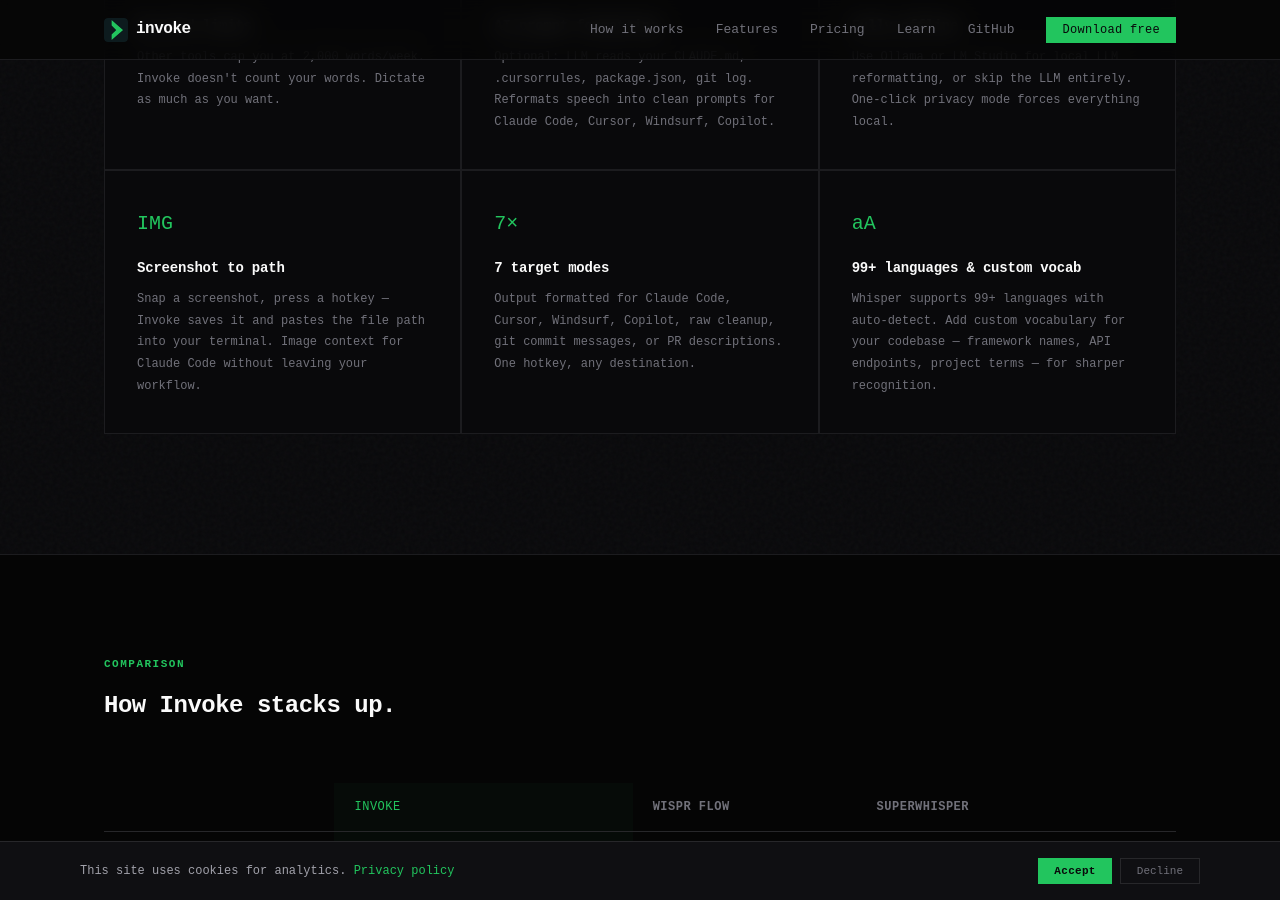
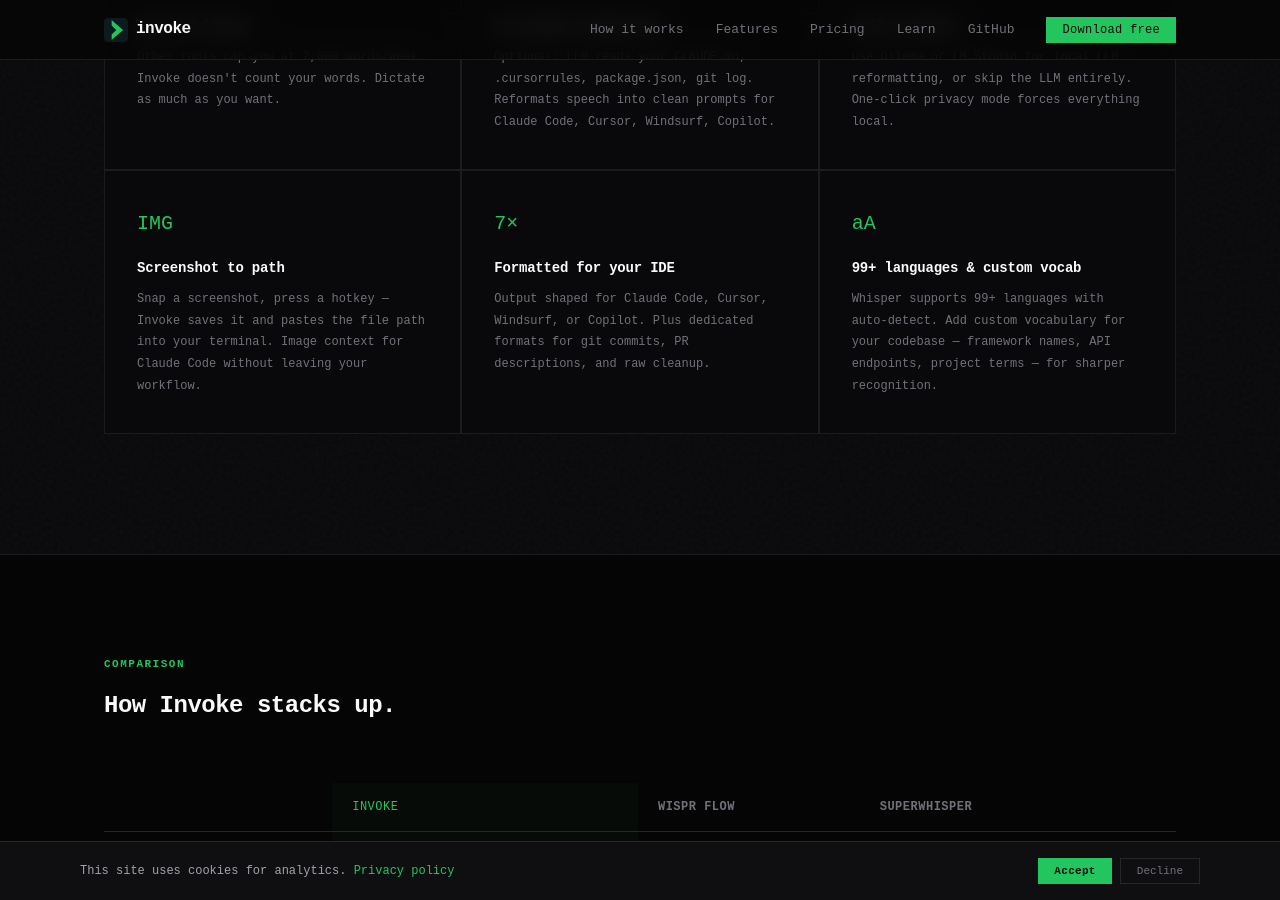
Before and after one commit to zmroth/getinvoke.dev, a Jekyll site: the page built from index.html, in a window 1280 px wide and 900 px high, scrolled down 2782 px. Built offline with Jekyll 4.4.1, drawn with Linux system fonts in a browser that asks for light colours; some of the changed text lies outside the part shown.

Commit message:
Rename 'target modes' to 'IDE formats' for clarity
- Feature card: "7 target modes" → "Formatted for your IDE"
- Comparison table: "Target modes" → "IDE formats"
- Pricing list: names the IDEs instead of saying "7 target modes"
- FAQ: "target modes for" → "output formatted for"

Co-Authored-By: Claude Opus 4.6 (1M context) <noreply@anthropic.com>

```diff
--- a/index.html
+++ b/index.html
@@ -66,7 +66,7 @@ layout: null
     {
       "@type": "Question",
       "name": "How is this different from just running Whisper myself?",
-      "acceptedAnswer": { "@type": "Answer", "text": "Running Whisper gives you a transcript. Invoke wraps that in a workflow — push-to-talk hotkey, auto-paste at your cursor, LLM reformatting that reads your project context, target modes for Claude Code / Cursor / Windsurf / Copilot, custom vocabulary, and dictation history. Whisper is the engine; Invoke is the car." }
+      "acceptedAnswer": { "@type": "Answer", "text": "Running Whisper gives you a transcript. Invoke wraps that in a workflow — push-to-talk hotkey, auto-paste at your cursor, LLM reformatting that reads your project context, output formatted for Claude Code / Cursor / Windsurf / Copilot, custom vocabulary, and dictation history. Whisper is the engine; Invoke is the car." }
     },
     {
       "@type": "Question",
@@ -1244,8 +1244,8 @@ footer .container {
       </div>
       <div class="feature reveal">
         <i class="feature-icon">7&times;</i>
-        <h3>7 target modes</h3>
-        <p>Output formatted for Claude Code, Cursor, Windsurf, Copilot, raw cleanup, git commit messages, or PR descriptions. One hotkey, any destination.</p>
+        <h3>Formatted for your IDE</h3>
+        <p>Output shaped for Claude Code, Cursor, Windsurf, or Copilot. Plus dedicated formats for git commits, PR descriptions, and raw cleanup.</p>
       </div>
       <div class="feature reveal">
         <i class="feature-icon">aA</i>
@@ -1322,8 +1322,8 @@ footer .container {
             <td><span class="x-mark">no</span></td>
           </tr>
           <tr>
-            <td>Target modes</td>
-            <td class="invoke-col">7 modes</td>
+            <td>IDE formats</td>
+            <td class="invoke-col">7 (Claude, Cursor, etc.)</td>
             <td>IDE extensions</td>
             <td><span class="x-mark">&mdash;</span></td>
           </tr>
@@ -1371,7 +1371,7 @@ footer .container {
           <li>Unlimited words, forever</li>
           <li>100% local &amp; private</li>
           <li>AI prompt reformatting (cloud + local)</li>
-          <li>7 target modes (Claude Code, Cursor, Windsurf, Copilot, Raw, Commit, PR)</li>
+          <li>Formatted for Claude Code, Cursor, Windsurf, Copilot + 3 more</li>
           <li>Context engine (CLAUDE.md, git log, etc.)</li>
           <li>Custom vocabulary</li>
           <li>Dictation history + search</li>
@@ -1429,7 +1429,7 @@ footer .container {
       </details>
       <details class="faq-item reveal">
         <summary>How is this different from just running Whisper myself?</summary>
-        <div class="faq-answer">Running Whisper gives you a transcript. Invoke wraps that in a workflow &mdash; push-to-talk hotkey, auto-paste at your cursor, LLM reformatting that reads your project context, target modes for Claude Code / Cursor / Windsurf / Copilot, custom vocabulary, and dictation history. Whisper is the engine; Invoke is the car.</div>
+        <div class="faq-answer">Running Whisper gives you a transcript. Invoke wraps that in a workflow &mdash; push-to-talk hotkey, auto-paste at your cursor, LLM reformatting that reads your project context, output formatted for Claude Code / Cursor / Windsurf / Copilot, custom vocabulary, and dictation history. Whisper is the engine; Invoke is the car.</div>
       </details>
       <details class="faq-item reveal">
         <summary>What are the system requirements?</summary>
```
